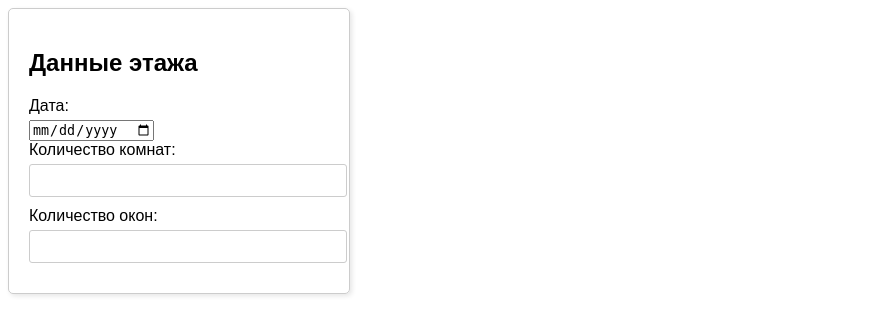
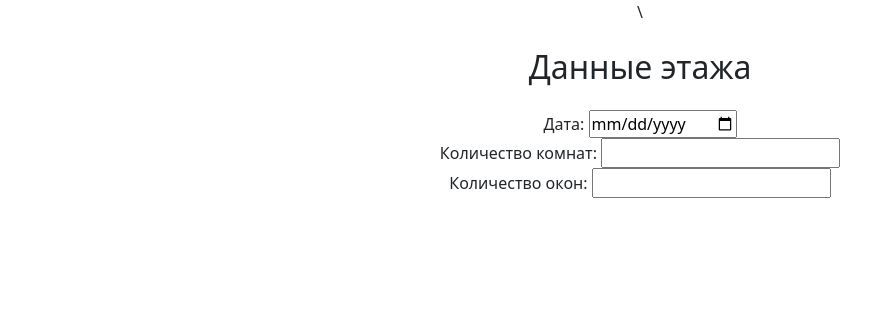
Before and after one commit to kharitonovdo/predprof_abuzz, a Flask app: page / in a window 1280 px wide. Shown: the top 335 px of the page, without its empty margins (0-895 px from the left). Run offline with Flask 3, Linux system fonts and the light colour scheme.

Commit message:
Update home.html

```diff
--- a/templates/home.html
+++ b/templates/home.html
@@ -2,48 +2,30 @@
 <html>
 <head>
     <title>Выбор даты и параметров этажа</title>
-    <style>
-      body {
-        font-family: sans-serif;
-
-      }
-
-      .card {
-        width: 300px;
-        padding: 20px;
-        border: 1px solid #ccc;
-        border-radius: 5px;
-        box-shadow: 2px 2px 5px rgba(0, 0, 0, 0.1);
-      }
-
-      label {
-        display: block;
-        margin-bottom: 5px;
-      }
-
-      input[type="number"] {
-        width: 100%;
-        padding: 8px;
-        margin-bottom: 10px;
-        border: 1px solid #ccc;
-        border-radius: 3px;
-      }
-
-    </style>
+    <link href="https://cdn.jsdelivr.net/npm/bootstrap@5.3.3/dist/css/bootstrap.min.css" rel="stylesheet"
+          integrity="sha384-QWTKZyjpPEjISv5WaRU9OFeRpok6YctnYmDr5pNlyT2bRjXh0JMhjY6hW+ALEwIH" crossorigin="anonymous">
 </head>
 <body>
+<section>
 
-<div class="card">
-    <h2>Данные этажа</h2>
-    <label for="date">Дата:</label>
-    <input type="date" id="date" name="date">
 
-    <label for="rooms">Количество комнат:</label>
-    <input type="number" id="rooms" name="rooms" min="1">
-
-    <label for="windows">Количество окон:</label>
-    <input type="number" id="windows" name="windows" min="1">
-</div>
-
+    <center>\
+        <h2 class="my-4">Данные этажа</h2>
+    <div class="row">
+        <div class="col-12">
+            <label>Дата:</label>
+            <input type="date" id="date" name="date">
+        </div>
+        <div class="col-12">
+            <label>Количество комнат:</label>
+            <input type="number" id="rooms" name="rooms" min="1">
+        </div>
+        <div class="col-12">
+            <label>Количество окон:</label>
+            <input type="number" id="okna" name="okna" min="1">
+        </div>
+    </div>
+    </center>
+</section>
 </body>
 </html>
```
